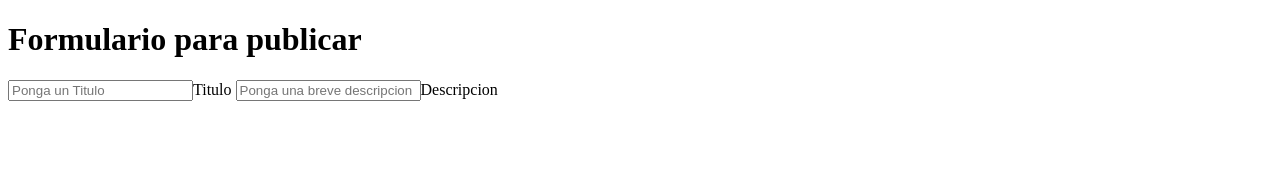
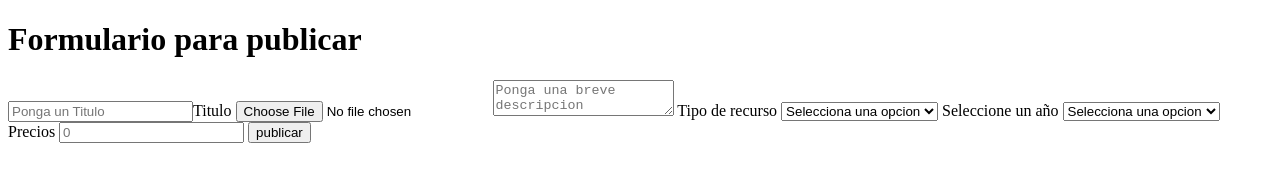
Before and after one commit to 3-TIC-ORT/proyecto-edukiosk, a plain HTML site: page Frontend/Publicar/index.html in a window 1280 px wide. Drawn offline with Linux system fonts and the light colour scheme.

Commit message:
Update index.html

```diff
--- a/Frontend/Publicar/index.html
+++ b/Frontend/Publicar/index.html
@@ -10,9 +10,48 @@
 <body>
     <h1>Formulario para publicar</h1>
     <script src="main.js"></script>
-    <form>
-        <Input id="Titulo" placeholder="Ponga un Titulo">Titulo</Input>
-        <Input id="descripcion" placeholder="Ponga una breve descripcion">Descripcion</Input>
+    <form id="formPublicar">
+        <label for="Titulo" Titulo: ></label>
+        <Input id="Titulo" type="text" placeholder="Ponga un Titulo" required>Titulo</Input>
+
+        <label for="imagen" imagen:></label>
+        <input type="file"  id="imagen">
+
+        <label for="descripcion" Ponga una breve descripcion: ></label>
+        <textarea id="descripcion" placeholder="Ponga una breve descripcion"></textarea>
+
+        <label for="recurso">Tipo de recurso</label>
+        <select id="recurso" required>
+            <option value="">Selecciona una opcion</option>
+            <option value="Libro">Libro</option>
+            <option value="Clases particulares">Clases particulares</option>
+            <option value="Resumen">Resumen</option>
+        </select>
+
+        <label for="Año">Seleccione un año</label>
+        <select id="Año" required>
+            <option value="">Selecciona una opcion</option>
+            <option value="primer año">1°</option>
+            <option value="segundo año">2°</option>
+            <option value="tercer año">3°</option>
+            <option value="cuarto año">4°</option>
+            <option value="quinto año">5°</option>
+
+        </select>
+
+
+
+            <div id="campoprecios">
+                <label for="Precios">Precios</label>
+                <input id="Precios" type="number" placeholder="0" min="0">
+                <button type="submit">publicar</button>
+            </div>
+
+
+
+        </select>
+
+
     </form>
     <script src="main.js"></script>
 </body>
```
